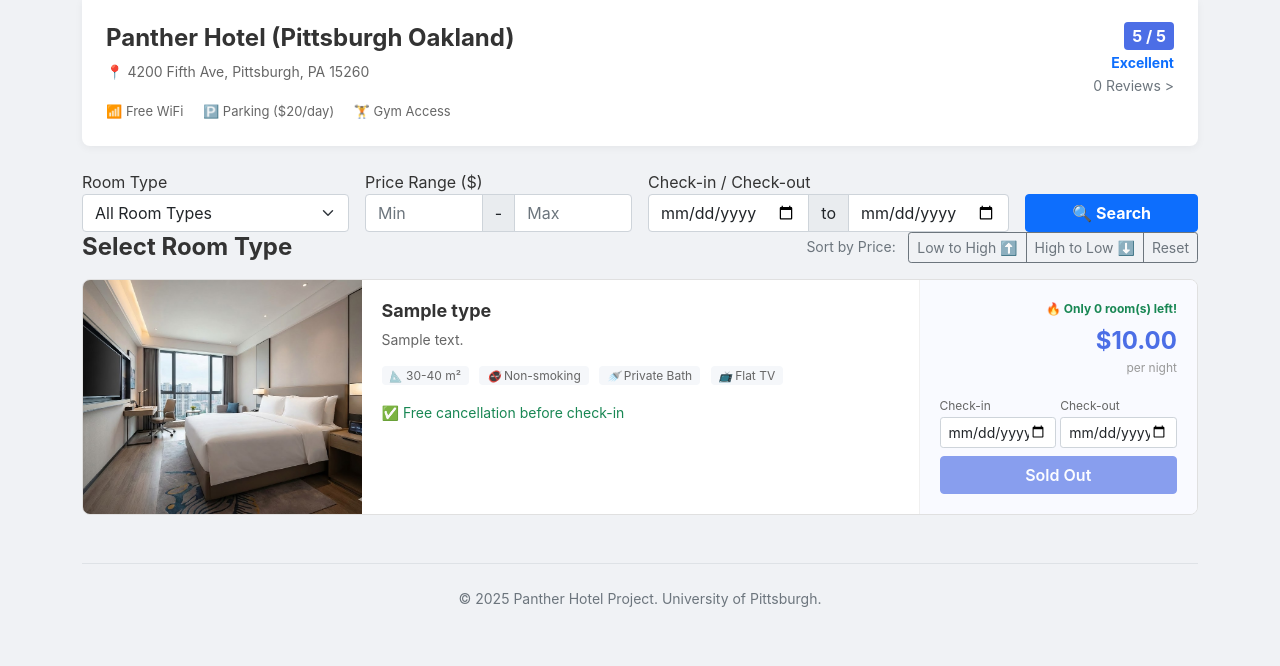
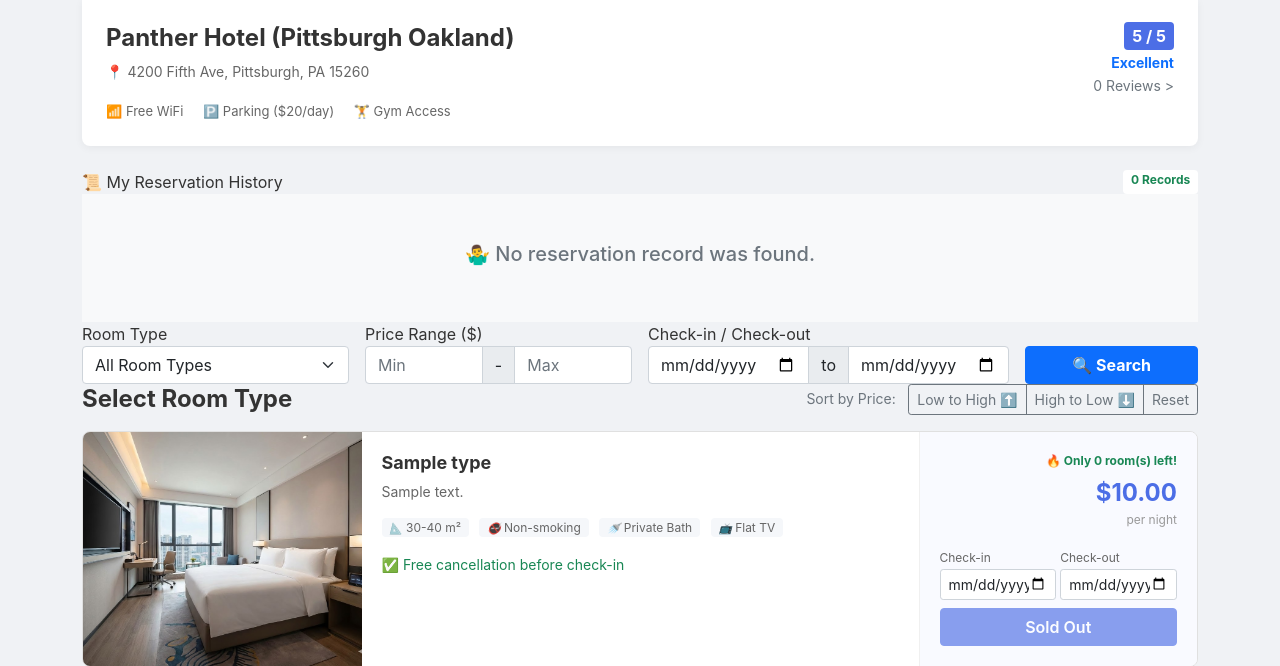
Before and after one commit to Xiaoyue-Yu/INFSCI-1500-project-hotel, a Flask app: page / in a window 1280 px wide. Shown: the part 57-723 px from the top of the page. Before the commit the page ends 664 px from the top, so only its background shows below. Run offline with Flask 3, Linux system fonts and the light colour scheme; the visitor is signed in with stand-in values (Sample User, id 1); tables that the repository leaves empty hold one stand-in row (values such as "Sample post").

Commit message:
add the function of history transaction

```diff
--- a/app.py
+++ b/app.py
@@ -12,7 +12,7 @@
 # Database Configuration
 db_config = {
     'user': 'root',
-    'password': 'abcd',  # TODO: Update with your local MySQL password
+    'password': 'Sunboy-5',  # TODO: Update with your local MySQL password
     'host': 'localhost',
     'database': 'hotel_project'
 }
@@ -65,7 +65,7 @@
     conn = get_db_connection()
     cursor = conn.cursor(dictionary=True)
 
-    # 1. 获取搜索参数
+    # 1. Get query parameters
     sort_order = request.args.get('sort', 'default')
     search_type = request.args.get('search_type')
     min_price = request.args.get('min_price')
@@ -73,15 +73,11 @@
     search_in = request.args.get('check_in')
     search_out = request.args.get('check_out')
 
-    # 2. 准备查询参数列表
+    # 2. Get query params list
     query_params = []
 
-    # 3. 构建可用性子查询 (Core Logic)
-    # 如果用户选择了日期，我们需要排除掉在该日期范围内已有预订的房间
+    # 3. Construct availability subquery
     if search_in and search_out:
-        # 逻辑：总房间数 - 冲突房间数
-        # 冲突定义：Reservation 的时间段与搜索时间段有重叠
-        # Overlap: (ResStart < SearchEnd) AND (ResEnd > SearchStart)
         availability_subquery = """
             (SELECT COUNT(*) FROM Rooms r
              WHERE r.type_id = t.type_id
@@ -94,13 +90,13 @@
         """
         query_params.extend([search_out, search_in])
     else:
-        # 如果没选日期，仅统计当前物理状态为 Available 的房间
+        # If no dates provided, just count 'Available' rooms
         availability_subquery = """
             (SELECT COUNT(*) FROM Rooms r
              WHERE r.type_id = t.type_id AND r.status = 'Available')
         """
 
-    # 4. 构建主查询
+    # 4. Construct main SQL query
     sql = f"""
         SELECT
             t.type_id,
@@ -112,7 +108,7 @@
         WHERE 1=1
     """
 
-    # 5. 应用筛选条件
+    # 5. Apply filters
     if search_type and search_type != '':
         sql += " AND t.type_id = %s"
         query_params.append(search_type)
@@ -125,7 +121,7 @@
         sql += " AND t.price <= %s"
         query_params.append(max_price)
 
-    # 6. 应用排序
+    # 6. Apply sorting
     if sort_order == 'price_asc':
         sql += " ORDER BY t.price ASC"
     elif sort_order == 'price_desc':
@@ -133,17 +129,39 @@
     else:
         sql += " ORDER BY t.type_name ASC"
 
-    # 执行查询
+    # 7. Execute query
     cursor.execute(sql, query_params)
     room_types = cursor.fetchall()
 
     cursor.execute("SELECT type_id, type_name FROM Room_Types ORDER BY type_id")
     all_types_dropdown = cursor.fetchall()
 
-    # Compute discount multiplier for the logged-in guest (if any)
+    # Compute discount multiplier for the logged-in guest and fetch transaction history
     discount_multiplier = 1.0
+    transaction_history = []  # Initialize empty list
+
     if session.get('user_id') and session.get('role') == 'Guest':
-        discount_multiplier = get_discount_multiplier_for_user(session['user_id'], conn)
+        user_id = session['user_id']
+        discount_multiplier = get_discount_multiplier_for_user(user_id, conn)
+        history_query = """
+           SELECT
+                r.reservation_id,
+                r.check_in_date,
+                r.check_out_date,
+                r.total_price,
+                r.status,
+                r.room_number
+            FROM Reservations r
+            WHERE r.guest_id = %s
+            ORDER BY r.reservation_id DESC
+        """
+        cursor.execute(history_query, (user_id,))
+        transaction_history = cursor.fetchall()
+        print(f"--- Debug: User {user_id} History ---")
+        print(f"Records found: {len(transaction_history)}")
+        for item in transaction_history:
+            print(item)
+        print("-------------------------------------")
 
     conn.close()
 
@@ -154,11 +172,10 @@
     return render_template(
         'index.html',
         room_types=room_types,
-        all_types_dropdown=all_types_dropdown, # 传递给前端做下拉框
+        all_types_dropdown=all_types_dropdown,
         user_name=user_name,
         discount_multiplier=discount_multiplier,
         today=today_str,
-        # 把搜索参数传回前端，以便在输入框中保留显示
         search_params=request.args
     )
 
@@ -194,11 +211,11 @@
             stored_pass = guest['password']
             password_ok = False
 
-            # [Fix] 1. Try Plain Text Match First (Compatible with 'default_pass' or '123')
+            # Try Plain Text Match First (Compatible with 'default_pass' or '123')
             if stored_pass == password_candidate:
                 password_ok = True
             else:
-                # [Fix] 2. Try Bcrypt Match (Safe guard against Invalid Salt crash)
+                # Try Bcrypt Match (Safe guard against Invalid Salt crash)
                 try:
                     if bcrypt.check_password_hash(stored_pass, password_candidate):
                         password_ok = True
--- a/templates/index.html
+++ b/templates/index.html
@@ -73,6 +73,61 @@
                 </div>
             </div>
         </div>
+
+        {% if session.get('role') == 'Guest' %}
+        <div class="history-card">
+            <div class="history-header d-flex justify-content-between">
+                <span>📜 My Reservation History</span>
+                <span class="badge bg-white text-success">{{ transaction_history|length }} Records</span>
+            </div>
+
+            {% if transaction_history and transaction_history|length > 0 %}
+            <div class="table-responsive">
+                <table class="table table-hover mb-0 align-middle">
+                    <thead class="table-light">
+                        <tr>
+                            <th class="ps-4">#ID</th>
+                            <th>Room Type</th>
+                            <th>Room No.</th>
+                            <th>Check-In</th>
+                            <th>Check-Out</th>
+                            <th>Total Price</th>
+                            <th>Status</th>
+                        </tr>
+                    </thead>
+                    <tbody>
+                        {% for t in transaction_history %}
+                        <tr>
+                            <td class="ps-4 text-muted">#{{ t.reservation_id }}</td>
+                            <td class="fw-bold">{{ t.type_name }}</td>
+                            <td>{{ t.room_number }}</td>
+                            <td>{{ t.check_in_date }}</td>
+                            <td>{{ t.check_out_date }}</td>
+                            <td class="text-primary fw-bold">${{ ('%.2f'|format(t.total_price)) }}</td>
+                            <td>
+                                {% if t.status == 'Booked' %}
+                                    <span class="badge bg-warning text-dark">Booked</span>
+                                {% elif t.status == 'Completed' %}
+                                    <span class="badge bg-success">Completed</span>
+                                {% elif t.status == 'Cancelled' %}
+                                    <span class="badge bg-danger">Cancelled</span>
+                                {% else %}
+                                    <span class="badge bg-secondary">{{ t.status }}</span>
+                                {% endif %}
+                            </td>
+                        </tr>
+                        {% endfor %}
+                    </tbody>
+                </table>
+            </div>
+            {% else %}
+            <div class="p-5 text-center text-muted bg-light">
+                <h5 class="text-secondary">🤷‍♂️ No reservation record was found.</h5>
+            </div>
+            {% endif %}
+        </div>
+        {% endif %}
+
 
         <div class="search-card">
             <form action="/" method="GET">
```
